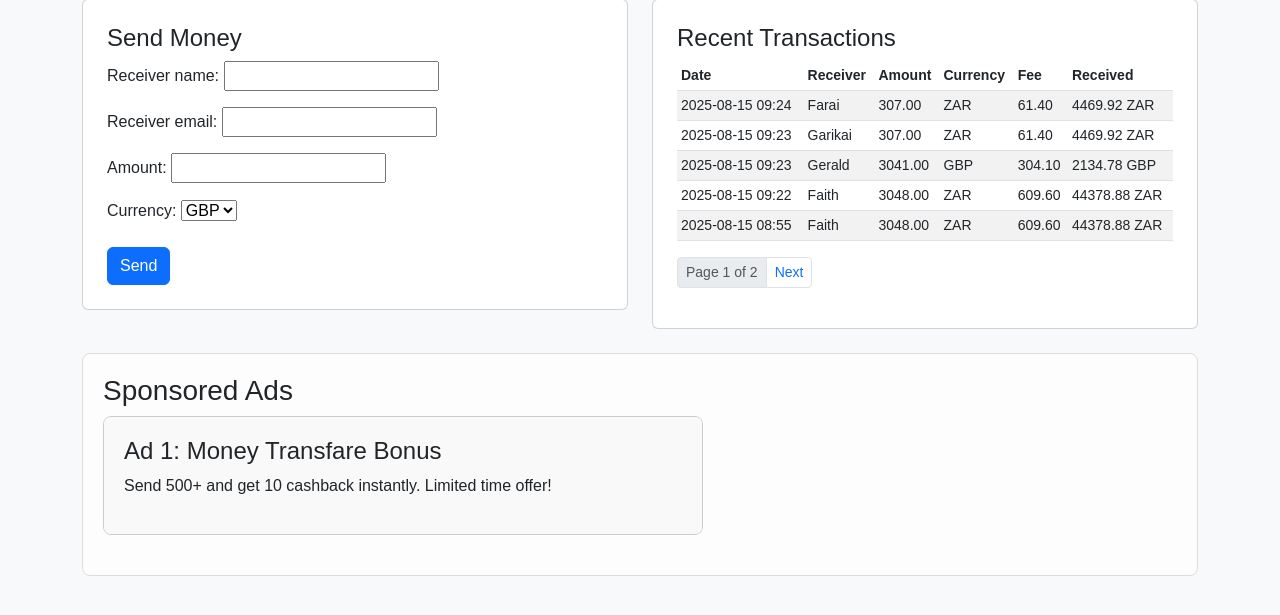
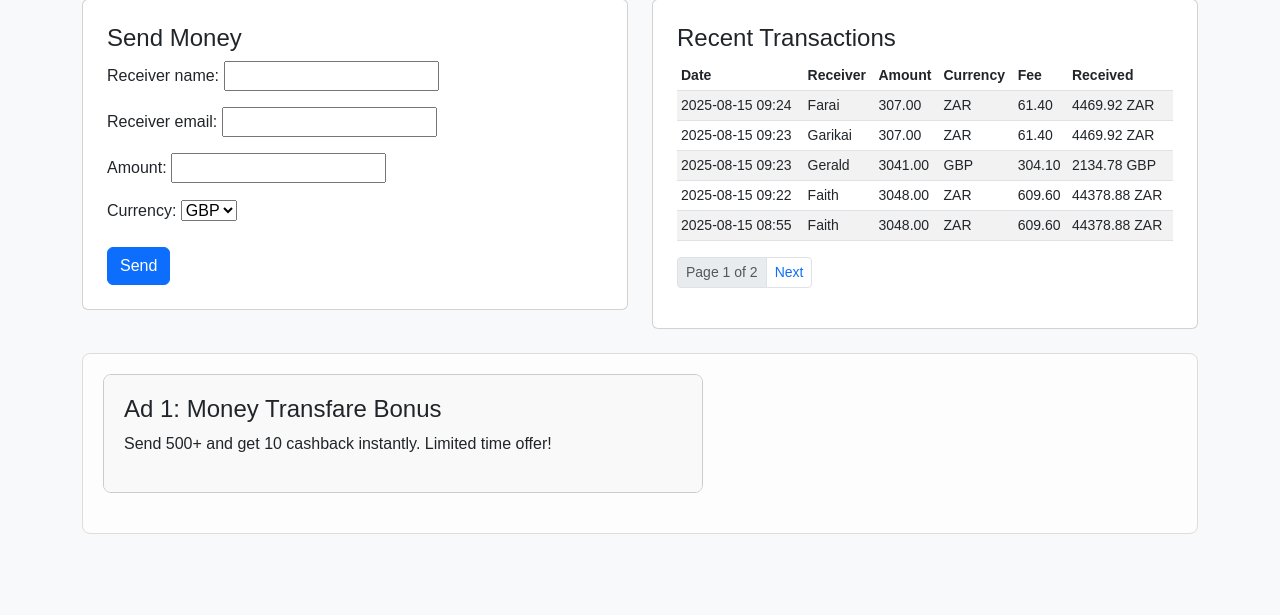
Before and after one commit to Anesu326/Wallet, a Django app: page /dashboard/ in a window 1280 px wide. Shown: the part 117-732 px from the top of the page. Run offline with Django 5.2, Linux system fonts and the light colour scheme; a user stored in the database is signed in; data comes from the database, SQL or seed files in the repository; both versions use the stored data as it was after the commit.

Commit message:
Updating ads section

```diff
--- a/wallet/accounts/templates/accounts/dashboard.html
+++ b/wallet/accounts/templates/accounts/dashboard.html
@@ -95,7 +95,7 @@
     </div>
 
     <div class="box">
-        <h3>Sponsored Ads</h3>
+        <!-- <h3>Sponsored Ads</h3> -->
     <div id="adCarousel" style="width: 100%; max-width: 600px; overflow: hidden; border: 1px solid #ccc; border-radius: 8px; position: relative; margin-bottom: 20px;">
         <div id="adInner" style="display: flex; width: 200%; transition: transform 0.5s ease;">
             <div style="width:100%; flex-shrink:0; padding: 20px; background: #f9f9f9;">
```
Also changed, not shown: wallet/db.sqlite3.
